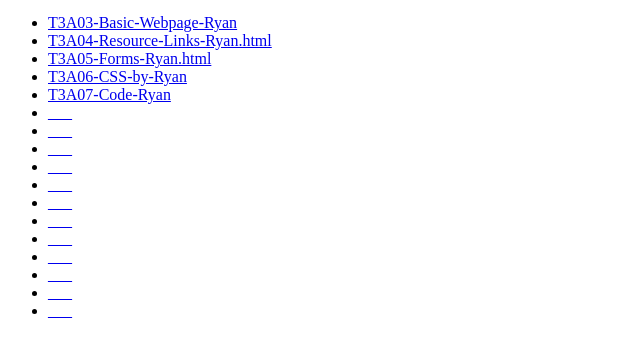
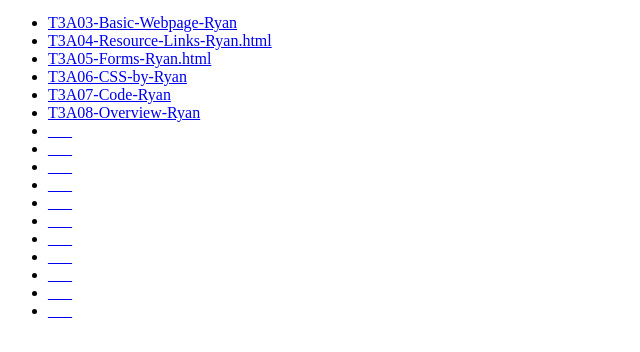
Before and after one commit to Ryan-MSS-19/mss-game-dev-222-Ryan, a plain HTML site: page public/index.html in a window 1280 px wide. Shown: the part 86-438 px from the top of the page, without its empty margins (0-640 px from the left). Drawn offline with Linux system fonts and the light colour scheme.

Commit message:
Update index.html

```diff
--- a/public/index.html
+++ b/public/index.html
@@ -9,7 +9,7 @@ Github: <a href="https://github.com/Ryan-MSS-19/mss-game-dev-222-Ryan"> Github.c
   <li><a href="T3A05-Forms-Ryan.html">T3A05-Forms-Ryan.html<a/>
   <li><a href="T3A06-CSS-by-Ryan.html">T3A06-CSS-by-Ryan<a/>
   <li><a href="T3A07-Code-Ryan.html">T3A07-Code-Ryan<a/>
-  <li><a href="___">___<a/>
+  <li><a href="T3A08-Overview-Ryan.html">T3A08-Overview-Ryan<a/>
   <li><a href="___">___<a/>
   <li><a href="___">___<a/>
   <li><a href="___">___<a/>
```
